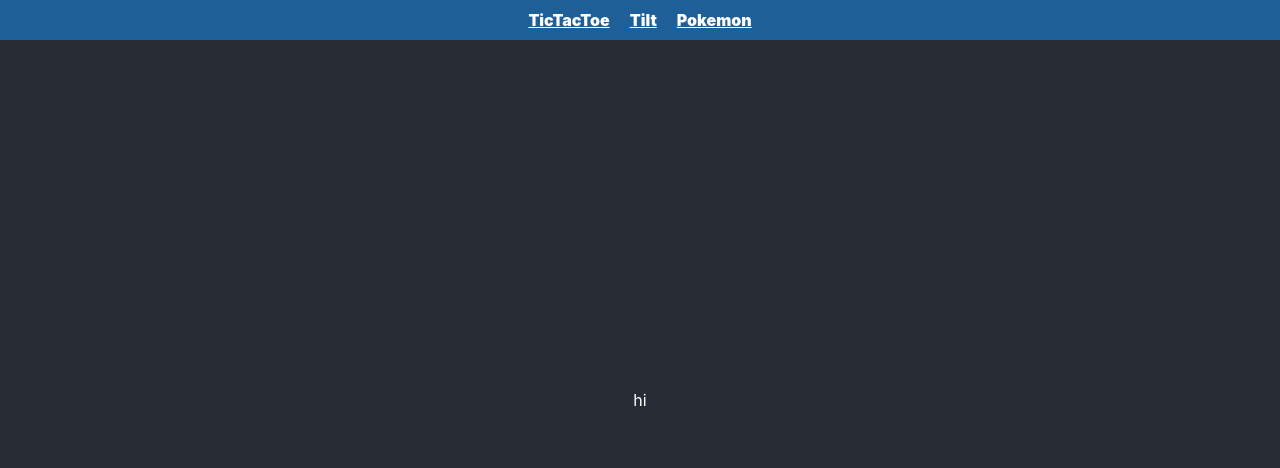
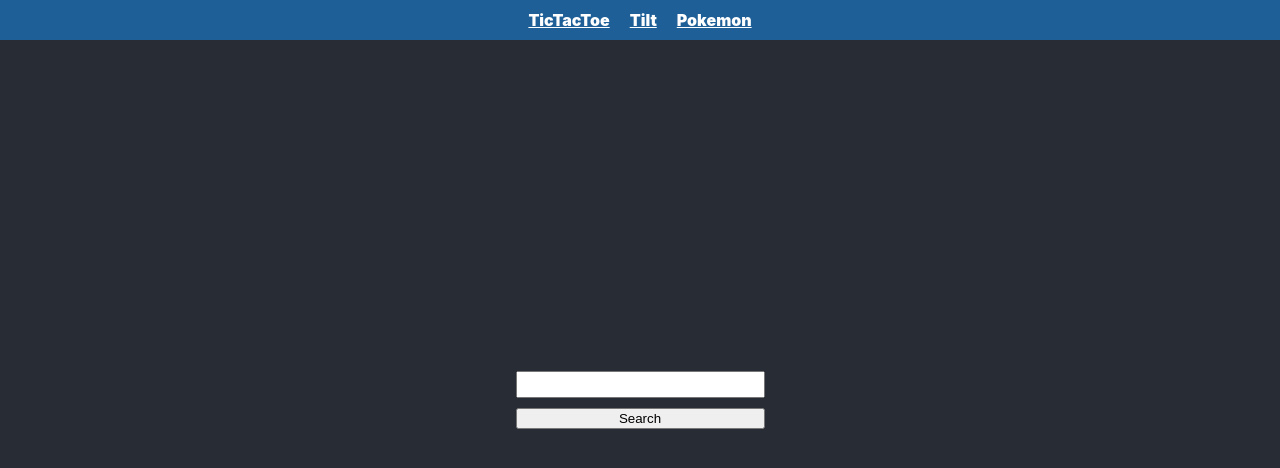
Before and after one commit to BuntyBru/3t-ts, a React (Create React App) app: page /pokemon in a window 1280 px wide. Shown: the top 468 px of the page. Built offline with nearby package versions, Linux system fonts and the light colour scheme; no server answers.

Commit message:
basic stuff done

```diff
--- a/src/components/Pokemon/PokemonForm.tsx
+++ b/src/components/Pokemon/PokemonForm.tsx
@@ -2,13 +2,52 @@ import React from "react";
 import styled from "styled-components";
 import fetchPokemon from "../../api/fetchPokemon";
 
+const StyledFormContainer = styled.div`
+  display: flex;
+  justify-contemnt: center;
+  form {
+    display: flex;
+    flex-direction: column;
+    gap: 10px;
+  }
+
+  input {
+    font-size: 18px;
+    font-weight: 900;
+    color: black;
+  }
+`;
+
+const StyledDetailContainer = styled.div``;
+
 const PokemonForm = () => {
-  React.useEffect(() => {
-    fetchPokemon("pikachu").then((pokemonData) => {
+  const [pokemonName, setPokemonName] = React.useState<string>("");
+  //const [pokemonDetails,setPokemonDetails] = React.useState<>
+
+  const submitHandler = (event: React.FormEvent) => {
+    event.preventDefault();
+    fetchPokemon(pokemonName).then((pokemonData) => {
       console.log(pokemonData);
     });
-  }, []);
-  return <div>hi</div>;
+  };
+  return (
+    <StyledFormContainer>
+      <form onSubmit={submitHandler}>
+        <input
+          type="text"
+          value={pokemonName}
+          onChange={(event: React.FormEvent<HTMLInputElement>) => {
+            setPokemonName((event.target as HTMLInputElement).value);
+          }}
+        />
+        <button>Search</button>
+      </form>
+
+      <StyledDetailContainer>
+        <p>{}</p>
+      </StyledDetailContainer>
+    </StyledFormContainer>
+  );
 };
 
 export default PokemonForm;
```
